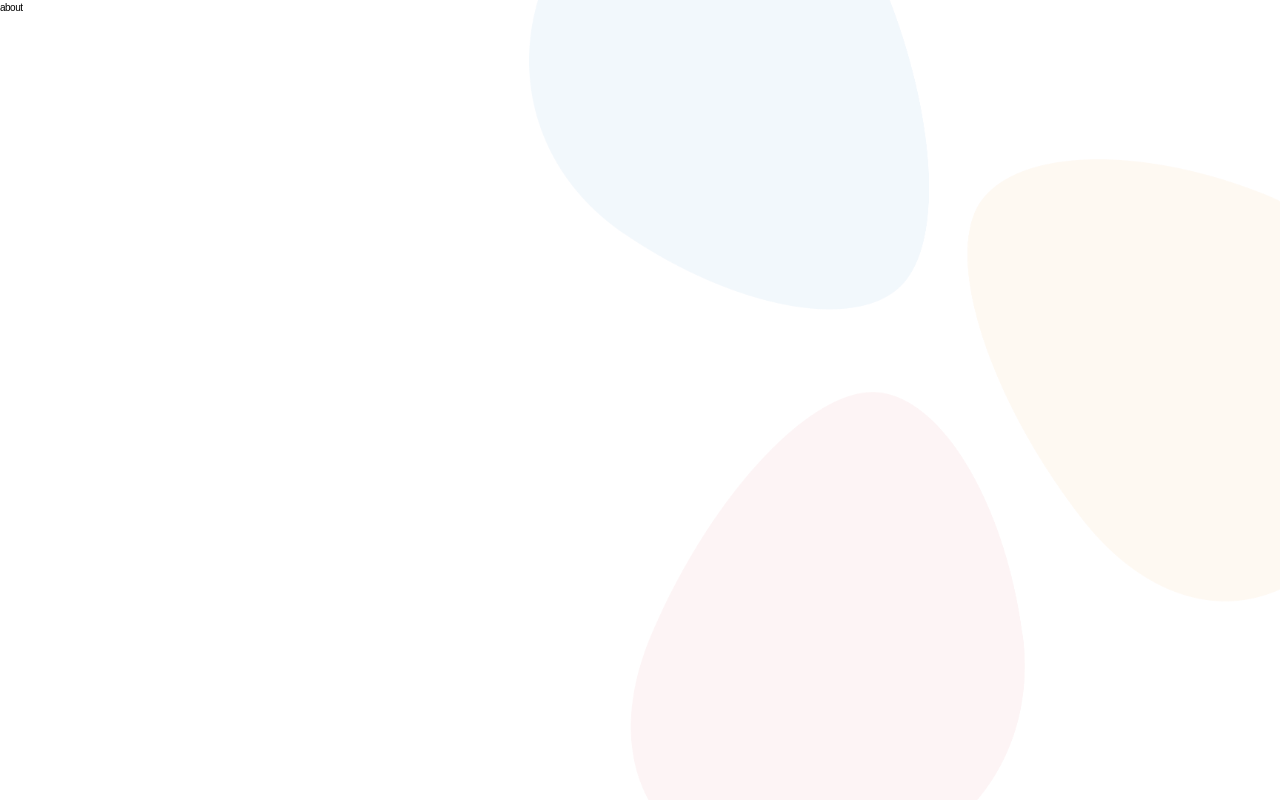
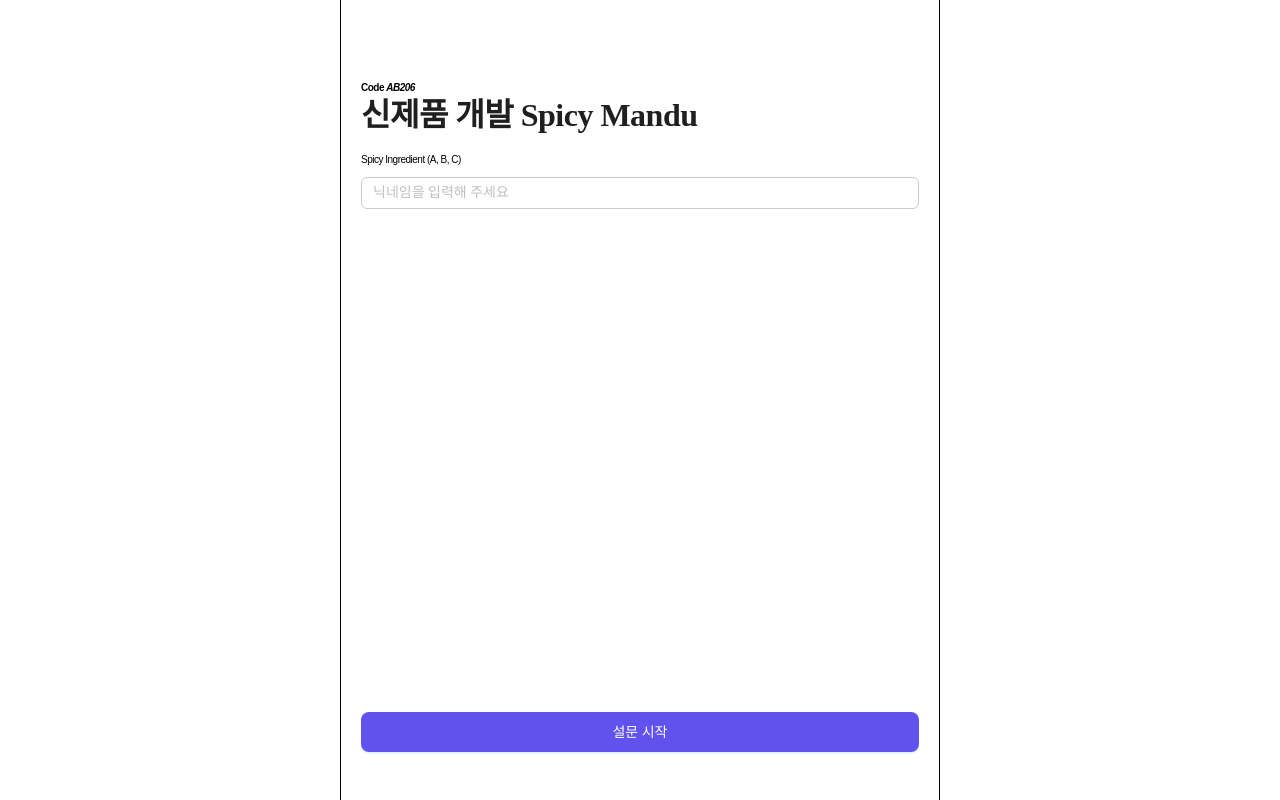
Before and after one commit to 9Gu-Mo/React_Antd, a React (Vite) app: page /about in a window 1280 px wide. Built offline with nearby package versions, Linux system fonts and the light colour scheme.

Commit message:
페이지 작업

```diff
--- a/src/App.tsx
+++ b/src/App.tsx
@@ -1,11 +1,16 @@
-import { Outlet } from "react-router-dom";
+import { Outlet, useLocation } from "react-router-dom";
 import { Flex } from "antd";
+import Header from "./components/Layout/Header";
 
 export default function App() {
+  const location = useLocation();
+  const isIntroPage = location.pathname === "/";
+
   return (
     <>
-      <Flex className="wrap" vertical>
-        <main className="inner">
+      <Flex className={isIntroPage ? "" : "wrap"} vertical>
+        {isIntroPage ? <Header intro /> : <Header />}
+        <main className={isIntroPage ? "" : "inner"}>
           {/* 각 페이지 렌더링 부분 */}
           <Outlet />
         </main>
--- a/src/components/Layout/Header.tsx
+++ b/src/components/Layout/Header.tsx
@@ -1,9 +1,14 @@
 import { Flex, Select } from "antd";
 
-import "@/styles/layout/header.scss";
+// import "@/styles/layout/header.scss";
+import style from "@/styles/layout/header.module.scss";
 import IconArrowDown from "../Icon/IconArrowDown";
 
-export default function Header() {
+interface Props {
+  intro?: boolean;
+}
+
+export default function Header(props: Props) {
   const options = [
     {
       value: "KR",
@@ -17,13 +22,14 @@ export default function Header() {
 
   return (
     <>
-      <header className="header">
+      {props.intro ? (
+        <header className={`${style.header} ${style.intro}`}>
           <Flex align="center">
-          <a href="" className="logo">
+            <a href="" className={style.logo}>
               <img src="/logo.png" alt="" />
             </a>
             <Select
-            className="sel-lang"
+              className={style.selLang}
               optionLabelProp="label"
               defaultValue="KR"
               style={{ width: 108, marginLeft: "auto" }}
@@ -32,6 +38,11 @@ export default function Header() {
             />
           </Flex>
         </header>
+      ) : (
+        <header>
+          <Flex align="center"></Flex>
+        </header>
+      )}
     </>
   );
 }
--- /dev/null
+++ b/src/components/common/BottomFixButton.tsx
@@ -0,0 +1,30 @@
+import { Button, Flex } from "antd";
+import type { ReactNode } from "react";
+import type { ButtonProps } from "antd";
+
+interface Props {
+  text?: ReactNode;
+  htmlType?: ButtonProps["htmlType"];
+  color?: ButtonProps["color"];
+  variant?: ButtonProps["variant"];
+  type?: ButtonProps["type"];
+  className?: string;
+}
+
+export default function BottomFixButton(props: Props) {
+  return (
+    <>
+      <Flex className="bottom-fix">
+        <Button
+          type={props.type}
+          className={props.className}
+          variant={props.variant}
+          color={props.color}
+          htmlType={props.htmlType}
+        >
+          {props.text}
+        </Button>
+      </Flex>
+    </>
+  );
+}
--- a/src/global.scss
+++ b/src/global.scss
@@ -5,15 +5,16 @@ html {
 }
 
 .wrap {
+  position: relative;
   min-height: 100dvh;
-  background: url("/introBg.png") no-repeat top right / auto 100%;
-}
-
-.inner {
-  display: flex;
-  flex-direction: column;
-  gap: 30px;
+  max-width: 600px;
+  margin: 0 auto;
+  padding-bottom: env(safe-area-inset-bottom);
+  padding-top: env(safe-area-inset-top);
+  padding: 8rem 2rem 4.8rem;
   flex: 1 1 0%;
+  border-left: 1px solid #000;
+  border-right: 1px solid #000;
 }
 
 h1.ant-typography {
@@ -98,7 +99,9 @@ h1.ant-typography {
 }
 
 .intro {
-  margin-top: 8.2rem;
+  min-height: 100vh;
+  padding-top: 20rem;
+  background: url("/introBg.png") no-repeat top right / auto 100%;
 
   .ant-typography {
     text-align: center;
@@ -168,3 +171,14 @@ h1.ant-typography {
     }
   }
 }
+
+.bottom-fix {
+  position: absolute;
+  bottom: 48px;
+  left: 20px;
+  right: 20px;
+
+  > button {
+    width: 100%;
+  }
+}
--- a/src/routes/About.tsx
+++ b/src/routes/About.tsx
@@ -1,7 +1,17 @@
+import Title from "antd/es/typography/Title";
+import AntdInput from "../components/antd/AntdInput";
+import BottomFixButton from "../components/common/BottomFixButton";
+
 export default function About() {
   return (
     <>
-      <div>about</div>
+      <strong>
+        Code <em>AB206</em>
+      </strong>
+      <Title level={2}>신제품 개발 Spicy Mandu</Title>
+      <p>Spicy Ingredient (A, B, C)</p>
+      <AntdInput placeholder="닉네임을 입력해 주세요" />
+      <BottomFixButton text="설문 시작" type="primary" />
     </>
   );
 }
--- a/src/routes/Home.tsx
+++ b/src/routes/Home.tsx
@@ -1,13 +1,11 @@
 import { Flex } from "antd";
 import Title from "antd/es/typography/Title";
 import { Link } from "react-router-dom";
-import Header from "../components/Layout/Header";
 
 // root
 export default function Home() {
   return (
     <>
-      <Header />
       <Flex vertical align="center" className="intro">
         <Title level={1}>
           안녕하세요!
--- /dev/null
+++ b/src/styles/layout/header.module.scss
@@ -0,0 +1,35 @@
+.header {
+  &.intro {
+    position: absolute;
+    padding: 40px 60px 0;
+    width: 100%;
+
+    .logo {
+      width: 160px;
+
+      img {
+        display: block;
+        width: 100%;
+      }
+    }
+
+    .selLang {
+      [class^="ant-select-selector"] {
+        border-radius: 100px;
+        border-color: #777777;
+        padding: 0;
+      }
+      [class^="ant-select-selection-search"] {
+        padding-inline-end: 0;
+      }
+      [class^="ant-select-selection-item"] {
+        padding-inline-end: 0;
+        padding-left: 44px;
+        background: url("/ico_global.png") no-repeat 12px center / 24px;
+        font-weight: 500;
+        font-size: 1.6rem;
+        color: #222222;
+      }
+    }
+  }
+}
--- a/src/styles/layout/header.scss
+++ /dev/null
@@ -1,39 +0,0 @@
-.header {
-  padding: 40px 60px 0;
-
-  .logo {
-    width: 160px;
-
-    img {
-      display: block;
-      width: 100%;
-    }
-  }
-
-  .sel-lang {
-    .ant-select {
-      &-selector {
-        border-radius: 100px;
-        border-color: #777777;
-        padding: 0;
-      }
-      &-selection {
-        &-search {
-          padding-inline-end: 0;
-        }
-        &-item {
-          padding-inline-end: 0;
-          padding-left: 44px;
-          background: url("/ico_global.png") no-repeat 12px center / 24px;
-          font-weight: 500;
-          font-size: 1.6rem;
-          color: #222222;
-        }
-      }
-      &-item {
-        justify-content: center;
-        text-align: center;
-      }
-    }
-  }
-}
--- a/src/theme/antdTheme.ts
+++ b/src/theme/antdTheme.ts
@@ -4,12 +4,13 @@ export const antdTheme: ThemeConfig = {
   token: {
     fontFamily: "'Pretendard'",
     fontSizeHeading1: 48,
+    fontSizeHeading2: 32,
   },
 
   components: {
     // button
     Button: {
-      colorPrimary: "#1e88e5",
+      colorPrimary: "#6152ED",
       colorPrimaryHover: "#1565c0",
       colorPrimaryActive: "#0d47a1",
       controlHeight: 40,
```
Lines whose indentation alone changed are shown as unchanged.
